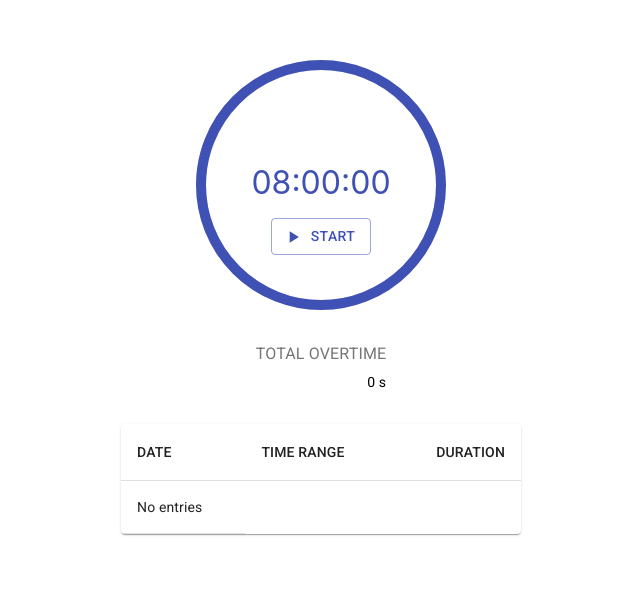
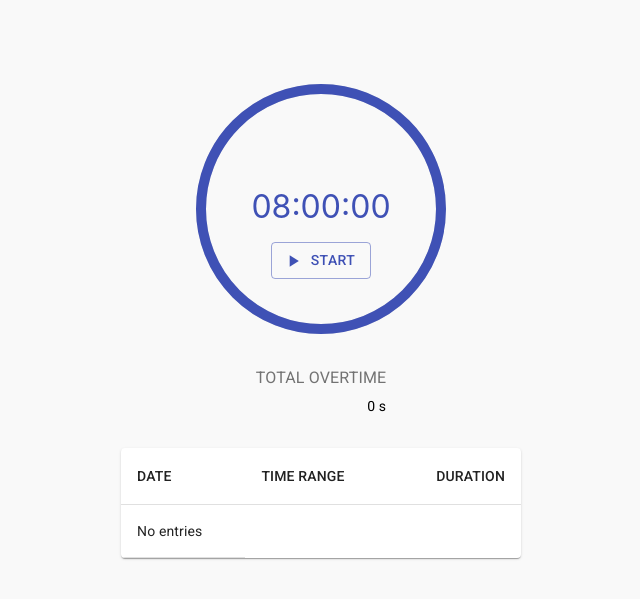
Before and after one commit to DSIW/overtimer, a Next.js app: page / in a window 1280 px wide. Shown: the part 103-702 px from the top of the page, without its empty margins (319-959 px from the left). Built offline with nearby package versions, Linux system fonts and the light colour scheme.

Commit message:
Improve global styling

```diff
--- a/styles/Home.module.css
+++ b/styles/Home.module.css
@@ -8,7 +8,8 @@
 }
 
 .main {
-  padding: 5rem 0;
+  padding-top: 5rem;
+  padding-bottom: 2rem;
   flex: 1;
   display: flex;
   flex-direction: column;
--- a/styles/globals.css
+++ b/styles/globals.css
@@ -4,6 +4,7 @@ body {
   margin: 0;
   font-family: -apple-system, BlinkMacSystemFont, Segoe UI, Roboto, Oxygen,
     Ubuntu, Cantarell, Fira Sans, Droid Sans, Helvetica Neue, sans-serif;
+  background-color: #f9f9f9;
 }
 
 a {
```
